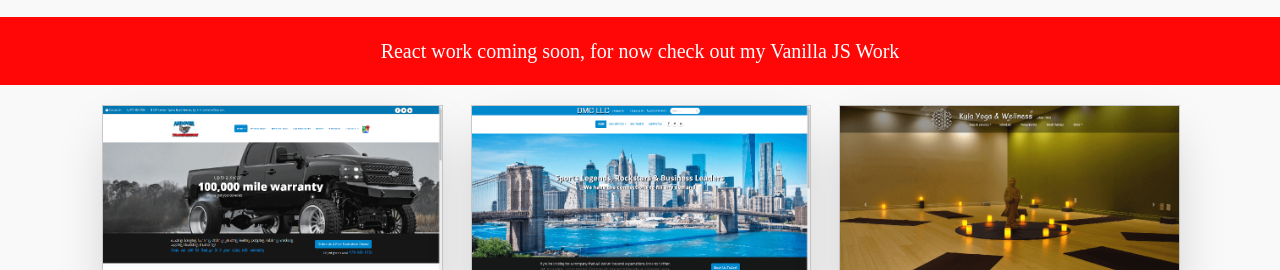
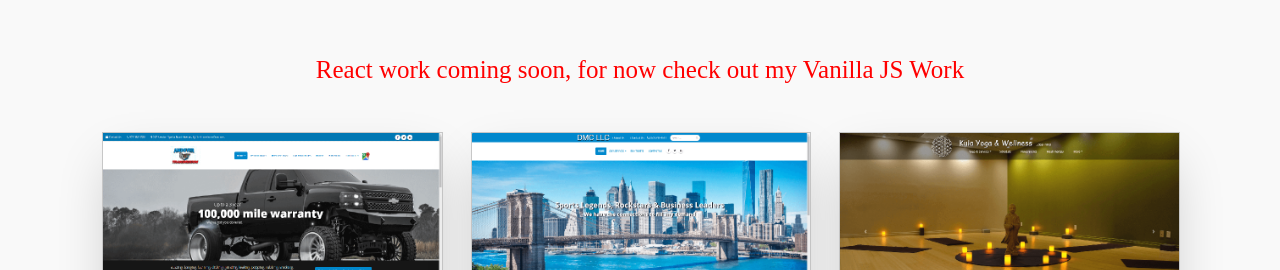
Before and after one commit to BBaccs/bbaccsPortfolio, a plain HTML site: page index.html in a window 1280 px wide. Both pictures are taken after a click on the link 530 px from the left and 1552 px from the top of the page. Shown: the part 1565-1835 px from the top of the page. Drawn offline with Linux system fonts and the light colour scheme.

Commit message:
alert style changes

```diff
--- a/css/portfolioStyle.css
+++ b/css/portfolioStyle.css
@@ -760,36 +760,28 @@ li h5 {
 
 
 /*JAVASCRIPT TOGGLE CLASSES*/
-.reactAlert {
-	background-color: #ff0000f8;
-	color: white;
-	width: 200%;
-	padding: 1em;
 
-}
-
-.contactAlert, .showAllAlert, .showAllAlertFailed {
+.reactAlert,
+.contactAlert,
+.showAllAlert,
+.showAllAlertFailed {
 	margin-left: auto;
 	margin-right: auto;
 	width: 80%;
 	display: flex;
 	justify-content: center;
-	border: 1px solid black;
 	margin-top: 10px;
-	box-shadow: 0 0 2px rgba(72,94,116,0.7);
 	padding: 1em;
-	color: white;
+	font-size: 1.25em;
 }
-.contactAlert {
-	background-color: red;
+.contactAlert,
+.showAllAlertFailed,
+.reactAlert {
+	color: red;
 }
 
 .showAllAlert {
-	background-color: green;
-}
-
-.showAllAlertFailed {
-	background-color: red;
+	color: green;
 }
 
 /*use display list item for their current class portfolio item*/
```
Also changed, not shown: index.html (+1 -1 lines).
